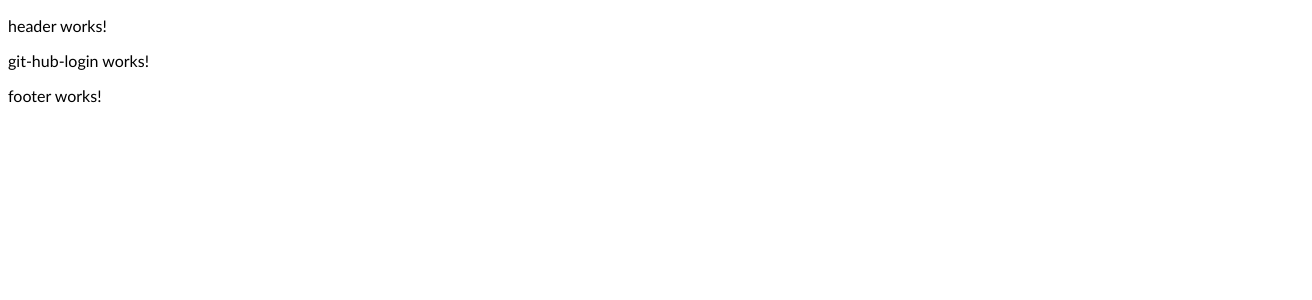
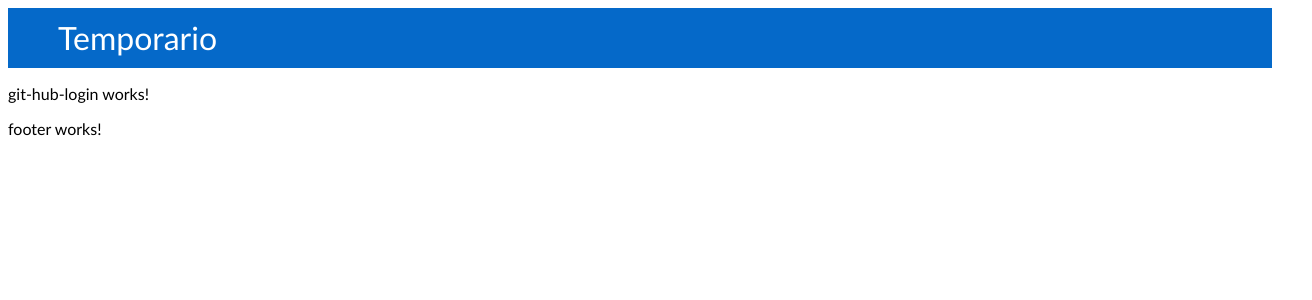
Before and after one commit to erikaAkab/repo-list-proj, an Angular app: page /login in a window 1280 px wide. Shown: the top 300 px of the page, 1312 px wide, since content can reach past the window. Built offline with nearby package versions, Linux system fonts and the light colour scheme.

Commit message:
Create header with title and sign out button.

```diff
--- a/src/app/header/header.component.css
+++ b/src/app/header/header.component.css
@@ -0,0 +1,48 @@
+.header {
+    width: 100%;
+    height: 60px;
+    background-color: #0569c9;
+}
+
+.header__title {
+    color: #fff;
+    font-size: 2em;
+    padding: 10px;
+    position: relative;
+    left: 40px;
+}
+
+.header__button {
+    width: 100px;
+    height: 35px;
+    position: absolute;
+    top: 20px;
+    right: 60px;
+    background-image: url("./../../assets/logout.png");
+    background-repeat: no-repeat;
+    background-position: 5px 4px;
+    background-color: #0569c9;
+    border: 1px solid #fff;
+    border-radius: 3px;
+}
+
+.header__button:hover {
+    background-color: #107ce0;
+}
+
+.header__button:active {
+    background-color: #fff;
+    background-image: url("./../../assets/logout_pressed.png");
+    border: 1px solid #0569c9;
+}
+
+.header__text {
+    font-size: 1.6em;
+    position: relative;
+    left: 10px;
+    color:#fff;
+}
+
+.header__button:active .header__text {
+    color:#0569c9;
+}
--- a/src/app/header/header.component.html
+++ b/src/app/header/header.component.html
@@ -1,3 +1,9 @@
-<p>
-  header works!
-</p>
+<div class="header">
+  <div class="header__title">
+    {{getHeaderTitle()}}
+  </div>
+
+  <button class="header__button" type="button" (click)="signOut()" *ngIf="userSigned">
+    <span class=header__text>Sair</span>
+  </button>
+</div>
--- a/src/app/header/header.component.ts
+++ b/src/app/header/header.component.ts
@@ -6,10 +6,19 @@ import { Component, OnInit } from '@angular/core';
   styleUrls: ['./header.component.css']
 })
 export class HeaderComponent implements OnInit {
+    public userSigned: boolean;
+    public headerDescription: string;
 
-  constructor() { }
+    constructor() {}
 
   ngOnInit() {
+    }
+
+    getHeaderTitle() {
+        this.headerDescription = "Temporario"
+        return this.headerDescription;
   }
 
+    signOut() {
+    }
 }
```
